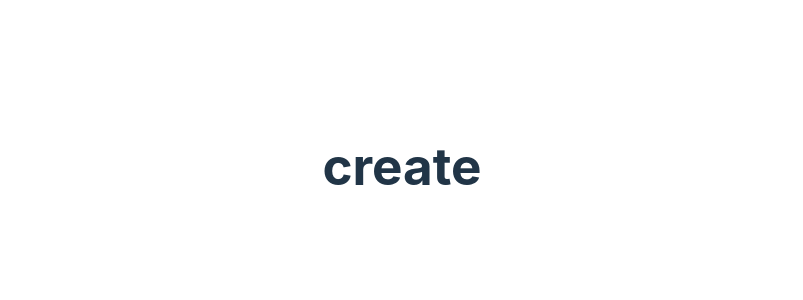
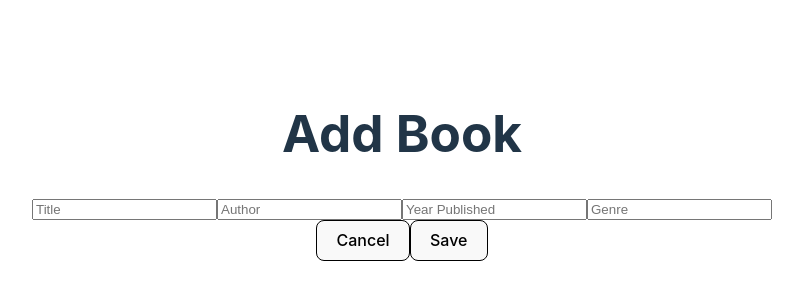
Before and after one commit to willconnell/book-library, a React (Vite) app in the folder frontend/: page /create in a window 1280 px wide. Shown: the part 234-534 px from the top of the page, without its empty margins (238-1041 px from the left). Built offline with nearby package versions, Linux system fonts and the light colour scheme.

Commit message:
populated bookform component

```diff
--- a/frontend/src/routes/BookForm.jsx
+++ b/frontend/src/routes/BookForm.jsx
@@ -1,7 +1,61 @@
+import { Link, useParams, useNavigate } from "react-router-dom";
+import { useState, useEffect } from "react";
+import Button from "../components/Button";
+
 export default function BookForm({ mode }) {
+  const { bookId } = useParams();
+
+  const [title, setTitle] = useState("");
+  const [author, setAuthor] = useState("");
+  const [yearPublished, setYearPublished] = useState("");
+  const [genre, setGenre] = useState("");
+  const [error, setError] = useState("");
+
+  function handleSubmit() {
+    return;
+  }
+
   return (
-    <div>
-      <h1>{mode}</h1>
-    </div>
+    <>
+      <h1>{mode.toLowerCase() === "edit" ? "Edit" : "Add"} Book</h1>
+      <form onSubmit={handleSubmit}>
+        <div>
+          <input
+            type="text"
+            name="Title"
+            placeholder="Title"
+            value={title}
+            onChange={(e) => setTitle(e.target.value)}
+          />
+          <input
+            type="text"
+            name="Author"
+            placeholder="Author"
+            value={author}
+            onChange={(e) => setAuthor(e.target.value)}
+          />
+          <input
+            type="number"
+            name="Year Published"
+            placeholder="Year Published"
+            value={yearPublished}
+            onChange={(e) => setYearPublished(e.target.value)}
+          />
+          <input
+            type="text"
+            name="Genre"
+            placeholder="Genre"
+            value={genre}
+            onChange={(e) => setGenre(e.target.value)}
+          />
+        </div>
+        <div>
+          <Link to="/">
+            <Button type="button" label="Cancel" />
+          </Link>
+          <Button type="submit" label="Save" />
+        </div>
+      </form>
+    </>
   );
 }
```
